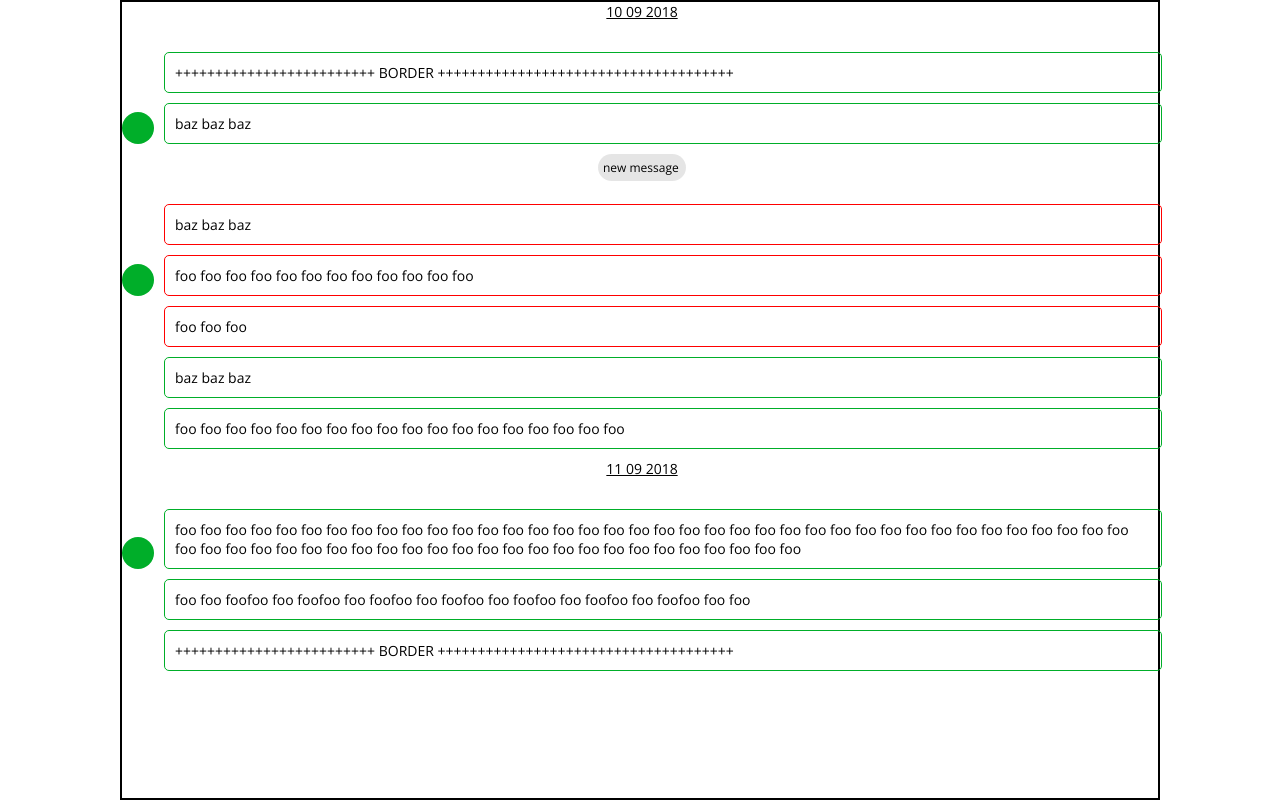
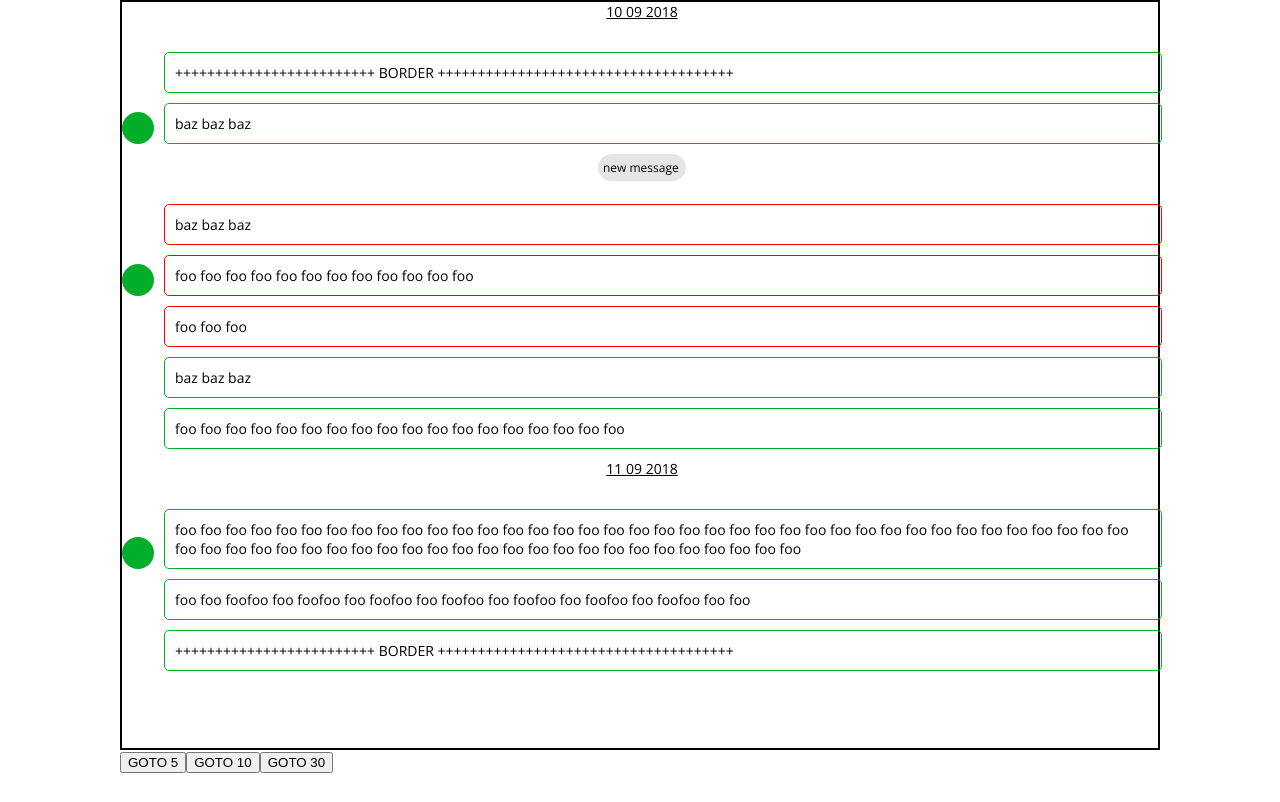
Before and after one commit to makarov906/virtualized-chat, a React (Create React App) app: page / in a window 1280 px wide. Built offline with nearby package versions, Linux system fonts and the light colour scheme.

Commit message:
go to the certain message

```diff
--- a/src/components/Chat.js
+++ b/src/components/Chat.js
@@ -9,32 +9,60 @@ export default class extends Component {
     state = {
         list: [],
         total: 0,
+        markup: [],
+    }
+
+    goto = index => {
+        this.list.goto(index, controller.mapMessageToRow).then(() => {
+            this.setState(prevState => {
+                const newList =  prevState.list.map((m) => index === m.id ? ({
+                    ...m,
+                    isFocused: true,
+                }) : ({
+                    ...m,
+                    isFocused: false,
+                }))
+                return ({
+                    list: newList,
+                    markup: controller.createMarkup(newList),
+                });
+            })
+        }).then(() => {
+            this.list.update()
+        })
     }
 
     fetchMore = (start, end, concatMessages) => {
         return getMessages(start, end).then(({ messages, total }) => {
-            this.setState(prevState => ({
-                list: concatMessages(messages, prevState.list),
+            this.setState(prevState => {
+                const newList = concatMessages(messages, prevState.list)
+                return ({
+                    list: newList,
                     total,
-            }))
+                    markup: controller.createMarkup(newList),
+                });
+            })
 
             return messages.length
         })
     }
 
     render() {
-        const markup = controller.createMarkup(this.state.list)
-
         return (
-            <div style={{ border: '2px solid black', height: '100vh' }}>
+            <div>
+                <div style={{ border: '2px solid black', height: 'calc(100vh - 50px)' }}>
                     <VirtualizedList
-                    startFrom={20}
+                        startFrom={0}
                         alignEnd
                         fetchMore={this.fetchMore}
                         ref={ref => (this.list = ref)}
-                    list={markup}
+                        list={this.state.markup}
                         total={this.state.total}
                     />
+                </div>
+                <button onClick={() => this.goto(5)}>GOTO 5</button>
+                <button onClick={() => this.goto(10)}>GOTO 10</button>
+                <button onClick={() => this.goto(30)}>GOTO 30</button>
             </div>
         )
     }
--- a/src/components/Message.js
+++ b/src/components/Message.js
@@ -35,13 +35,14 @@ const Message = styled.div`
 const Wrapper = styled.div`
     padding-bottom: 10px;
     background-color: ${props => (props.isFocused ? 'rgba(0, 0, 0, 0.2)' : '')};
+    transition: all 0.4s;
 `
 
-export default ({ message, withAvatar, isFocused, ...props }) => (
-    <Wrapper isFocused={isFocused}>
+export default ({ message, withAvatar, ...props }) => (
+    <Wrapper isFocused={message.isFocused}>
         <Message {...props}>
             {withAvatar ? <Avatar /> : <DefaultAvatar />}
-            <Text isRead={message.isRead}> {message.text}</Text>
+            <Text isRead={message.isRead}>{message.text}</Text>
         </Message>
     </Wrapper>
 )
--- a/src/components/VirtualizedList.js
+++ b/src/components/VirtualizedList.js
@@ -28,8 +28,34 @@ export default class VirtualizedList extends Component {
         this.list.recomputeRowHeights(index)
     }
 
-    // todo
-    goto = index => {}
+    // force update list
+    update = () => {
+        this.list.forceUpdateGrid()
+    }
+
+    // go to the certain message
+    goto = (index, mapIndexToRow) => {
+        if (!mapIndexToRow[index]) {
+            this.setState({
+                loading: true,
+            })
+            const start = Math.max(0, index)
+            const end = Math.min(this.props.total, index + this.props.batchSize)
+            return this.props.fetchMore(start, end, (messages) => messages.reverse()).then(messagesLength => {
+                this.setState({
+                    startIndex: index,
+                    endIndex: index + messagesLength,
+                    loading: false,
+                })
+            }).then(() => {
+                this.scrollTo(index)
+            })
+        }
+        return new Promise(resolve => {
+            this.scrollTo(mapIndexToRow[index])
+            resolve()
+        })
+    }
 
     componentDidMount() {
         this.setState({
--- a/src/controller.js
+++ b/src/controller.js
@@ -5,23 +5,29 @@ import Date from './components/Date'
 import UnreadLabel from './components/UnreadLabel'
 
 export default class Controller {
-    // todo store message position
     mapMessageToRow = {}
 
     createMarkup(list) {
         const markup = []
+        this.mapMessageToRow = {}
+        let position = 0
 
         for (let i = 0; i < list.length; i++) {
+
             if (shouldAddDate(list[i - 1], list[i])) {
                 markup.push(<Date message={list[i]} />)
+                position++
             }
 
             if (shouldAddUnreadLabel(list[i - 1], list[i])) {
                 markup.push(<UnreadLabel />)
+                position++
             }
 
             let withAvatar = shouldAddAvatar(list[i], list[i + 1])
             markup.push(<Message withAvatar={withAvatar} message={list[i]} />)
+            this.mapMessageToRow[list[i].id] = position
+            position++
         }
 
         return markup
```
Lines whose indentation alone changed are shown as unchanged.
